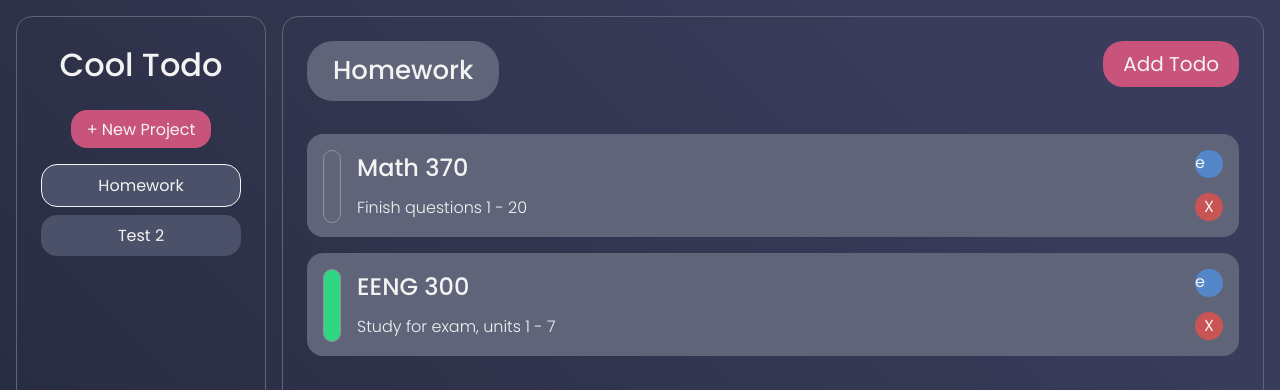
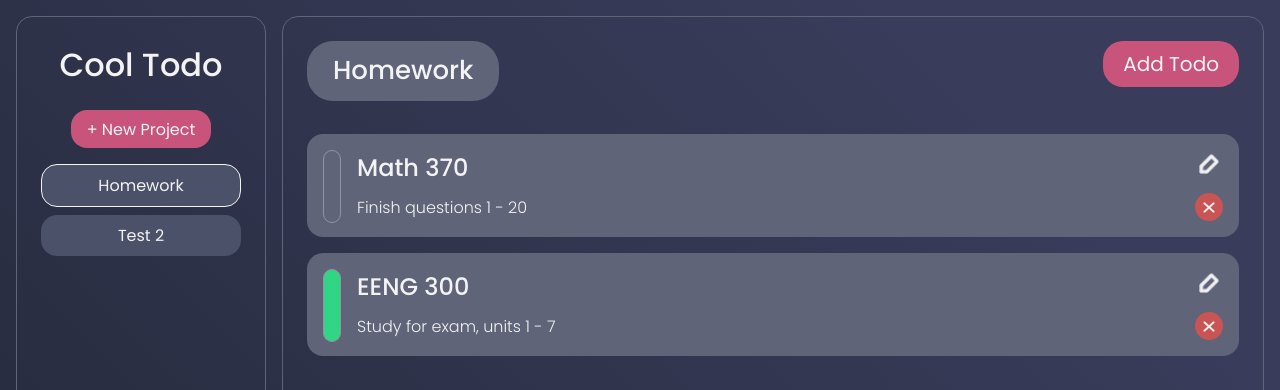
Before and after one commit to John-Jeff/todo-list, a Vue app: page / in a window 1280 px wide. Shown: the top 390 px of the page. Built offline with nearby package versions, Linux system fonts and the light colour scheme.

Commit message:
Add icons for todo edit and delete

```diff
--- a/src/components/todo/TodoPane.vue
+++ b/src/components/todo/TodoPane.vue
@@ -10,8 +10,8 @@
                 <span class="status" :class="{ completed: todo.completed }"></span>
                 <h2 class="todo-title">{{ todo.title }}</h2>
                 <p class="todo-desc">{{ todo.description }}</p>
-                <a class="todo-edit" @click.stop="editTodo()">e</a>
-                <a class="todo-delete" @click="deleteTodo(todo.id)">X</a>
+                <a class="todo-edit" @click.stop="editTodo()"><img src="../../assets/edit_icon.png" alt=""></a>
+                <a class="todo-delete" @click="deleteTodo(todo.id)"><img src="../../assets/delete_icon.png" alt=""></a>
             </li>
         </ul>
     </div>
@@ -126,20 +126,29 @@ export default {
     width: 28px;
     border-radius: 50%;
     cursor: pointer;
+    display: flex;
+    justify-content: center;
+    align-items: center;
 }
 
 .todo-edit {
-    background: #5487c9;
     grid-area: edit;
 }
 
 .todo-delete {
     background: #c95454;
     color: #f3f3f3;
-    text-align: center;
     line-height: 28px;
     grid-area: delete;
     align-self: flex-end;
+}
+
+.todo-edit img {
+    width: 70%;
+}
+
+.todo-delete img {
+    width: 40%;
 }
 
 .completed {
```
Also changed, not shown: src/assets/delete_icon.png (added), src/assets/edit_icon.png (added).
